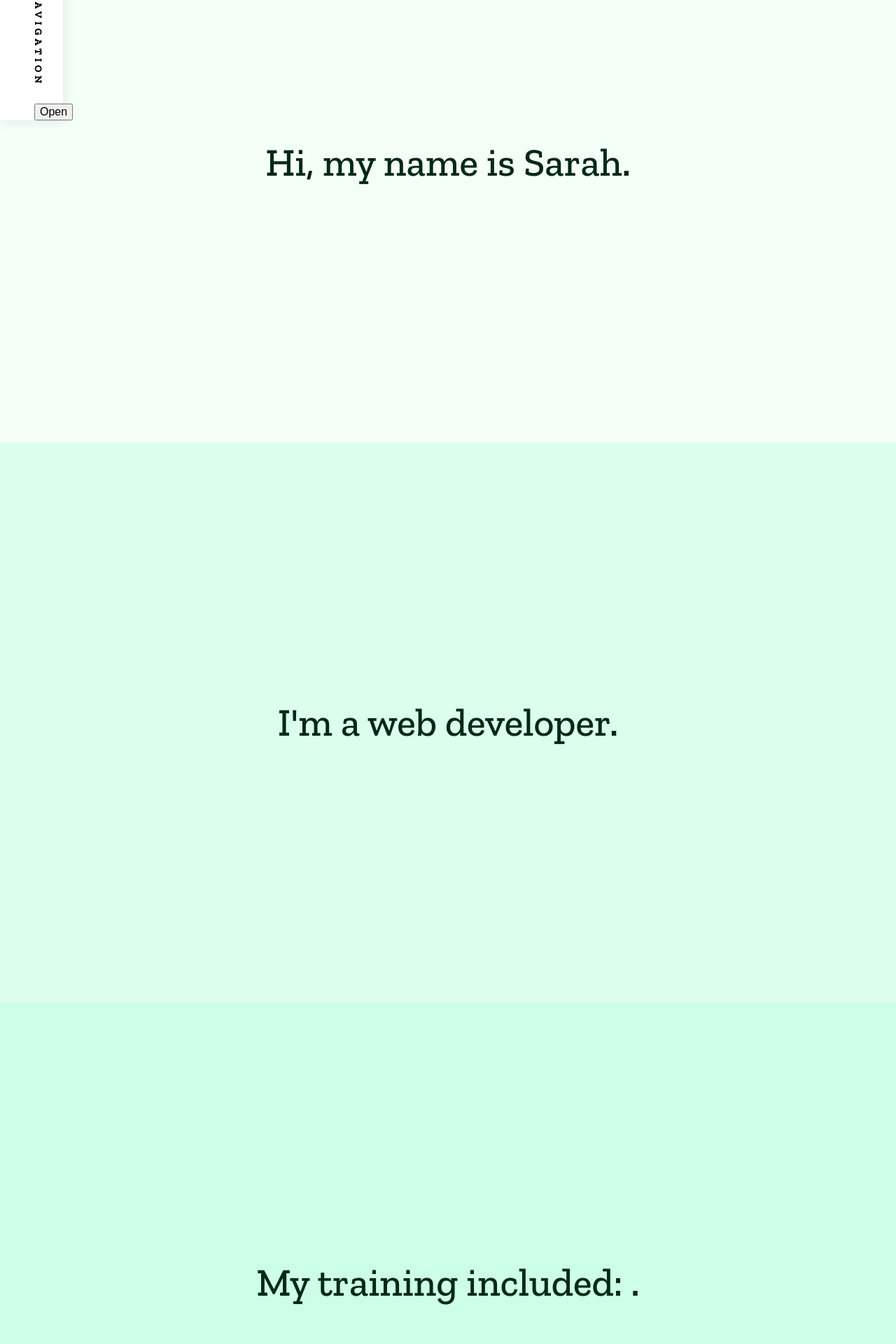
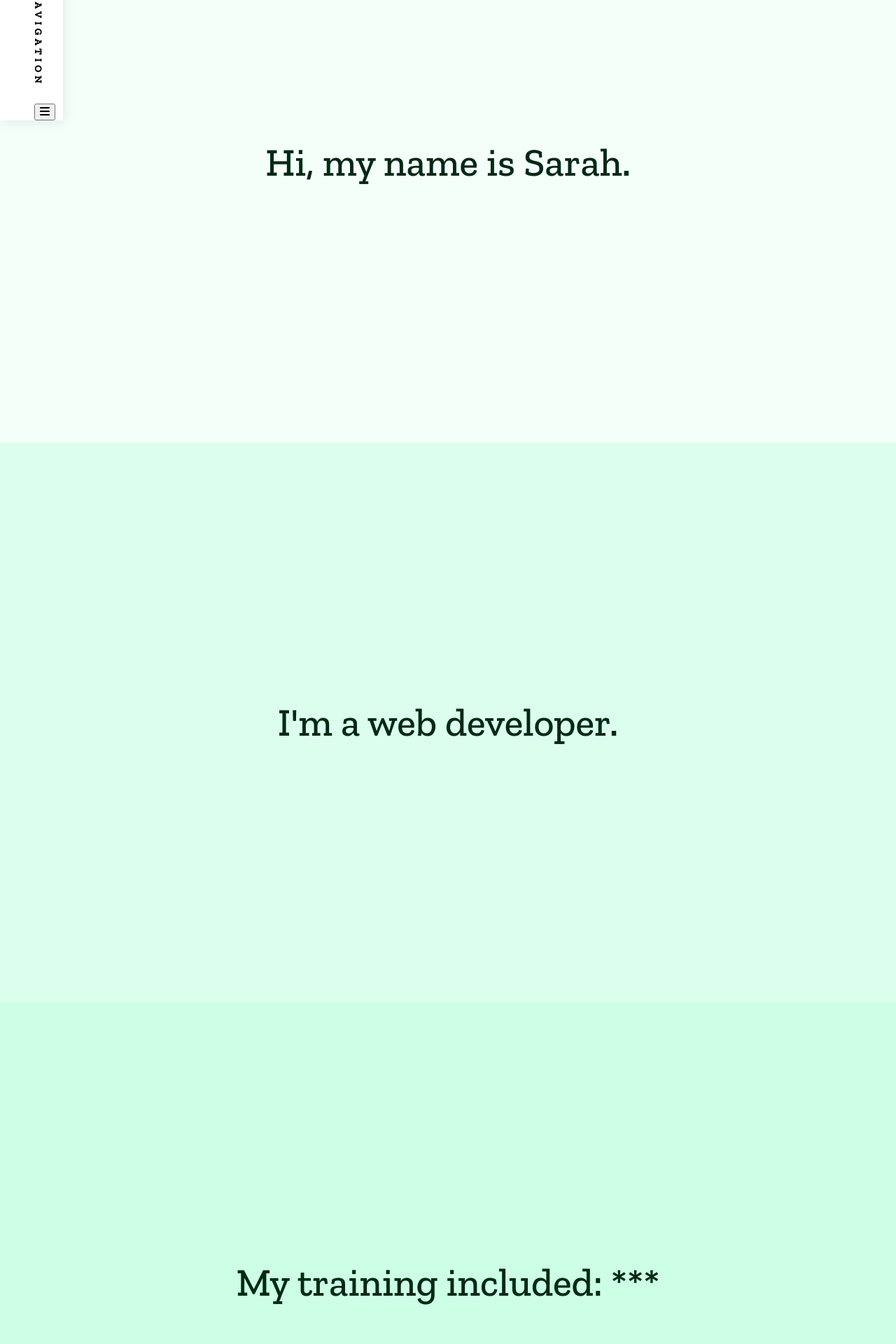
Before and after one commit to SarahIrons/SarahIronsPortfolio, a React (Create React App) app: page / in a window 1280 px wide. Shown: the part 168-2088 px from the top of the page at 70% size. Built offline with nearby package versions, Linux system fonts and the light colour scheme.

Commit message:
updated buttons

```diff
--- a/package.json
+++ b/package.json
@@ -4,6 +4,10 @@
   "homepage": "https://sarahirons.github.io/SarahIronsPortfolio",
   "private": true,
   "dependencies": {
+    "@fortawesome/fontawesome-svg-core": "^6.5.1",
+    "@fortawesome/free-brands-svg-icons": "^6.5.1",
+    "@fortawesome/free-solid-svg-icons": "^6.5.1",
+    "@fortawesome/react-fontawesome": "^0.2.0",
     "@testing-library/jest-dom": "^5.17.0",
     "@testing-library/react": "^13.4.0",
     "@testing-library/user-event": "^13.5.0",
--- a/src/App.js
+++ b/src/App.js
@@ -1,6 +1,8 @@
 import './App.scss';
 import ContentSection from './components/ContentSection';
 import NavigationPanel from './components/Navigation';
+import { FontAwesomeIcon } from '@fortawesome/react-fontawesome';
+import { faLinkedin,faSquareGithub} from  "@fortawesome/free-brands-svg-icons";
 
 function App() {
   return (
@@ -8,13 +10,13 @@ function App() {
     <NavigationPanel/>
     <ContentSection id="about"><h1>Hi, my name is Sarah.</h1></ContentSection>
     <ContentSection id="work" className="two"><h1>I'm a web developer.</h1></ContentSection>
-    <ContentSection id="skills" className="three"><h1>My training included: .</h1></ContentSection>
+    <ContentSection id="skills" className="three"><h1>My training included: ***</h1></ContentSection>
     <ContentSection id="contact" className="four">
       <h1>Here is how to reach me:</h1>
       <ul>
         <li><a href = "mailto: sarahirons11@gmail.com">sarahirons11@gmail.com</a></li>
-        <li><a href="https://www.linkedin.com/in/sarah-e-irons/">LinkedIn</a></li>
-        <li><a href="https://github.com/SarahIrons">Github</a></li>
+        <li><a href="https://www.linkedin.com/in/sarah-e-irons/"><FontAwesomeIcon icon={faLinkedin}/></a></li>
+        <li><a href="https://github.com/SarahIrons"><FontAwesomeIcon icon={faSquareGithub}/></a></li>
       </ul>
    </ContentSection>
   </>
--- a/src/components/Navigation/index.js
+++ b/src/components/Navigation/index.js
@@ -1,5 +1,7 @@
 import React, {useState} from 'react';
 import './styles.scss';
+import {faBars,faXmark} from '@fortawesome/free-solid-svg-icons';
+import { FontAwesomeIcon } from '@fortawesome/react-fontawesome';
 
 const NavigationPanel = (props) => {
 
@@ -9,10 +11,10 @@ const NavigationPanel = (props) => {
     <>
         <div className="navbar--container sticky">
             <div className="navbar--title"><h4>navigation</h4></div>
-            <button onClick={()=>{setIsOpen('open')}} className="navbar--icon">Open</button>
+            <button onClick={()=>{setIsOpen('open')}} className="navbar--icon"><FontAwesomeIcon icon={faBars}/></button>
         </div>
         <div className={`nav--open ${isOpen} sticky`}>
-            <button onClick={()=>{setIsOpen('close')}} className="nav--open-icon">Close</button>
+            <button onClick={()=>{setIsOpen('close')}} className="nav--open-icon"><FontAwesomeIcon icon={faXmark} /></button>
             <div className="nav--open-title">explore</div>
             <div className="nav--open-menu">
                 <a href="#about">about</a>
```
Also changed, not shown: 1 other file (tests, documents, lock files or other folders).
